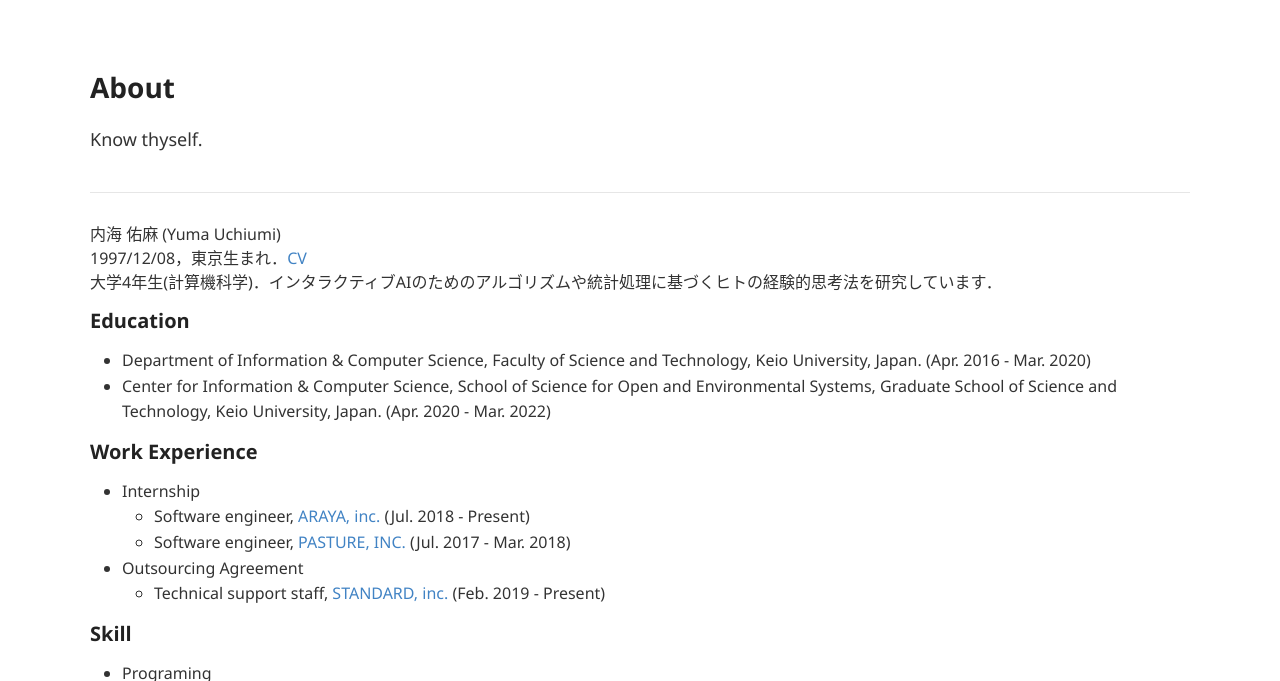
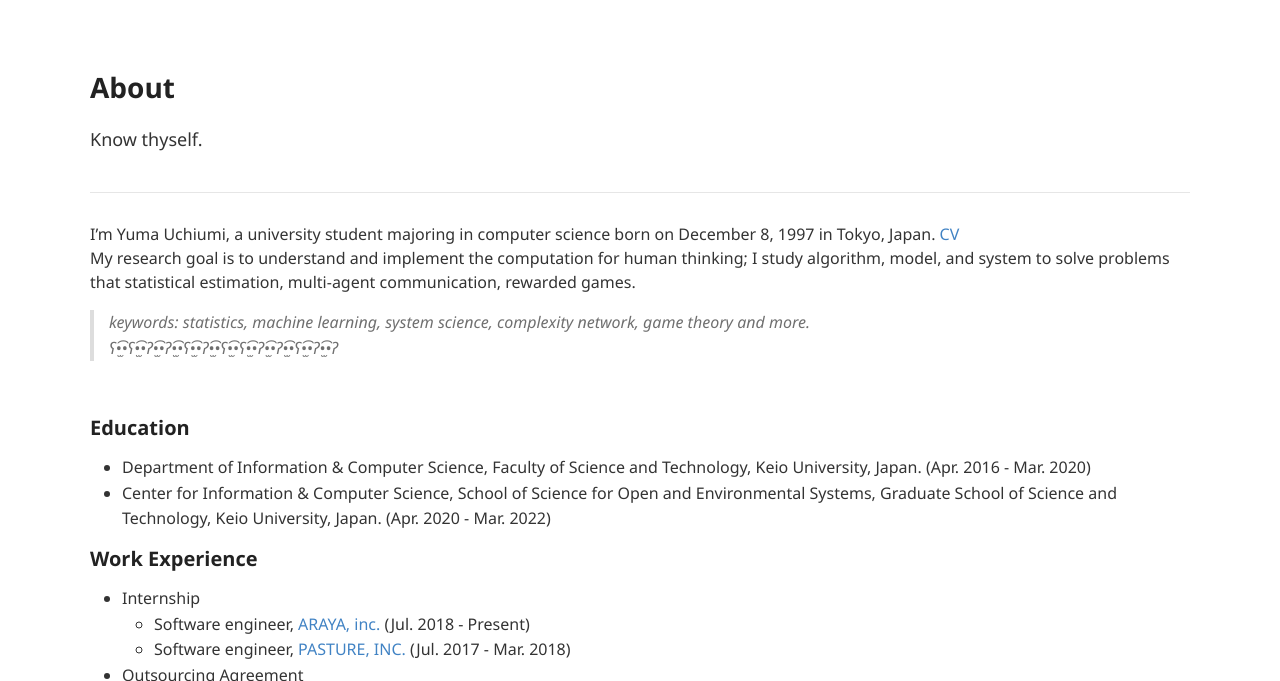
Before and after one commit to yumaloop/old-jekyll-blog-site, a Jekyll site: the page built from about.md, in a window 1280 px wide and 900 px high, cut to the strip 219-900 px from the top of the window. Built offline with Jekyll 4.4.1, drawn with Linux system fonts in a browser that asks for light colours; comment, search, counter and statistics services are not loaded.

Commit message:
update repo 2020年 1月20日 月曜日 13時26分59秒 JST

```diff
--- a/about.md
+++ b/about.md
@@ -5,9 +5,15 @@ description: Know thyself.
 permalink: /about/
 ---
 
-内海 佑麻 (Yuma Uchiumi)<br>
-1997/12/08，東京生まれ．[CV](https://github.com/yumaloop/yumaloop.github.io/blob/master/assets/pdf/CV201906.pdf)<br>
-大学4年生(計算機科学)．インタラクティブAIのためのアルゴリズムや統計処理に基づくヒトの経験的思考法を研究しています．
+I'm Yuma Uchiumi, a university student majoring in computer science
+born on December 8, 1997 in Tokyo, Japan.  [CV](https://github.com/yumaloop/yumaloop.github.io/blob/master/assets/pdf/CV201906.pdf)<br>
+My research goal is to understand and implement the computation for human thinking;
+I study algorithm, model, and system to solve problems that statistical estimation, multi-agent communication, rewarded games.
+
+> keywords: statistics, machine learning, system science, complexity network, game theory and more. <br>
+> ʕ•̫͡•ʕ•̫͡•ʔ•̫͡•ʔ•̫͡•ʕ•̫͡•ʔ•̫͡•ʕ•̫͡•ʕ•̫͡•ʔ•̫͡•ʔ•̫͡•ʕ•̫͡•ʔ•̫͡•ʔ
+
+<br>
 
 #### Education
 
```
